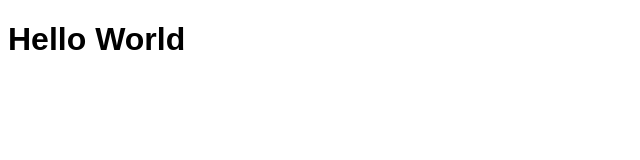
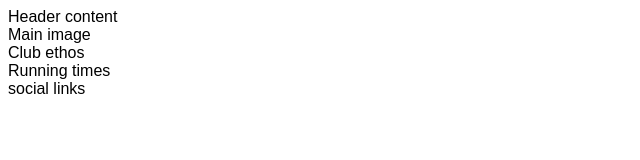
Before and after one commit to richardg88/love-running, a plain HTML site: page index.html in a window 1280 px wide. Shown: the whole page, without its empty margins (0-640 px from the left). Drawn offline with Linux system fonts and the light colour scheme.

Commit message:
add core structure for home page

```diff
--- a/index.html
+++ b/index.html
@@ -10,7 +10,18 @@
     <link rel="stylesheet" href="assets/css/style.css">
 </head>
 <body>
-    <h1>Hello World</h1>
-
+    <header>Header content</header>
+    <section>
+        Main image
+    </section>
+    <section>
+        Club ethos
+    </section>
+    <section>
+        Running times
+    </section>
+    <footer>
+        social links
+    </footer>
 </body>
 </html>
```
